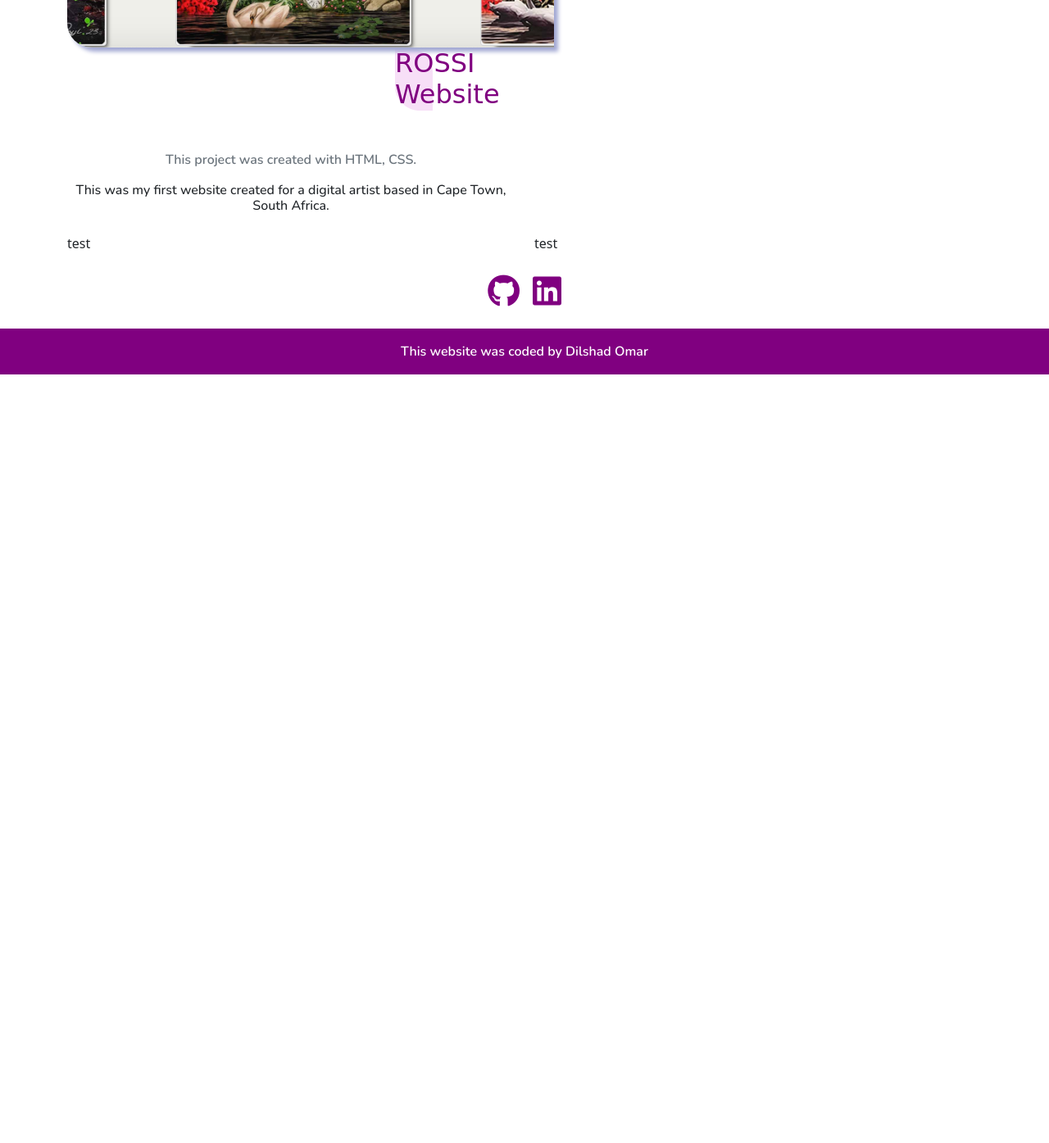
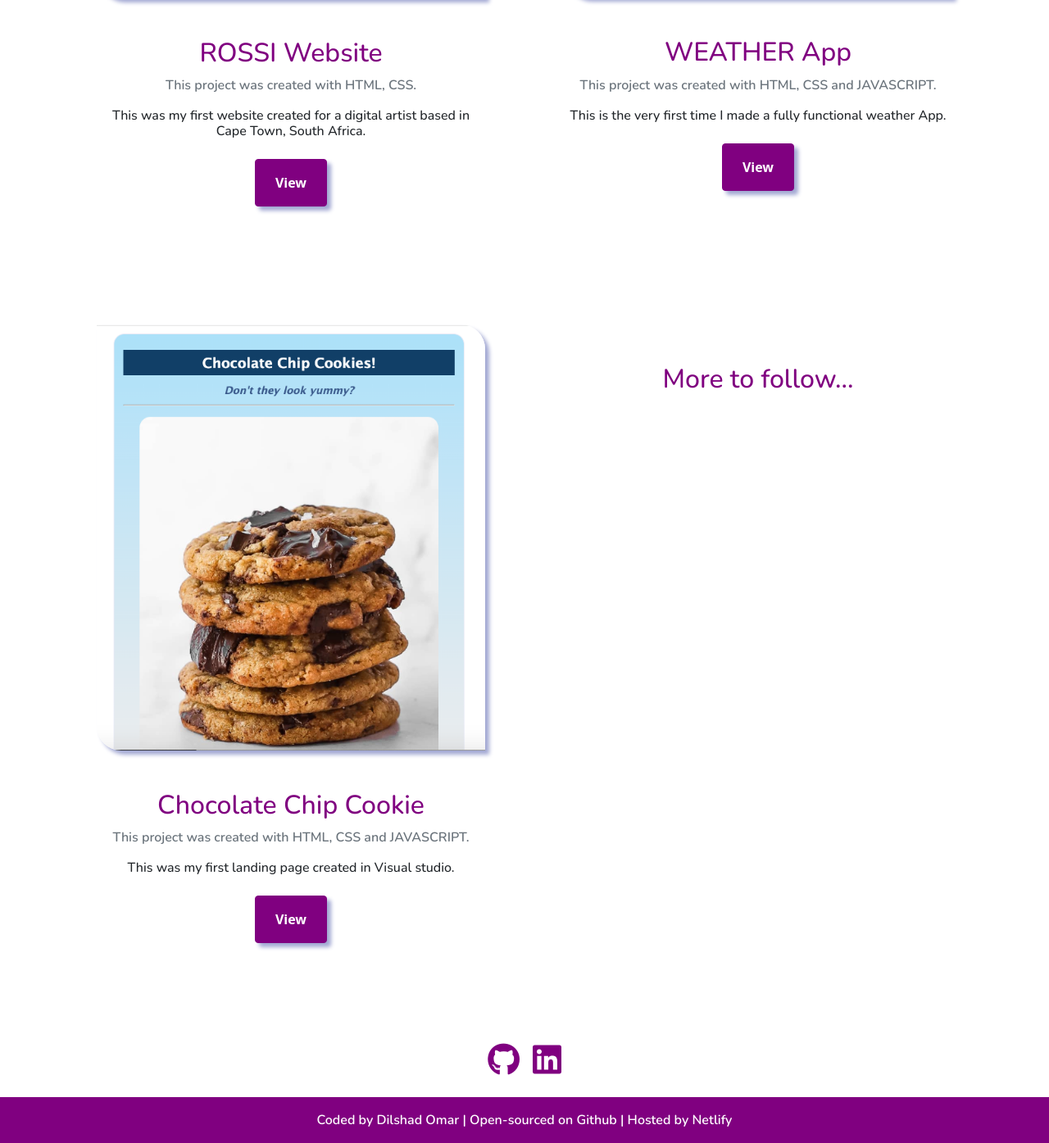
Before and after one commit to Dilshadb09/dilshad-omar-portfolio, a plain HTML site: page work.html in a window 1280 px wide. Shown: the part 780-2175 px from the top of the page at 82% size. Before the commit the page ends 1237 px from the top, so only its background shows below. Drawn offline with nearby package versions, Linux system fonts and the light colour scheme; a web font is replaced by a local one.

Commit message:
completed the projects and contact page

```diff
--- a/src/styles.css
+++ b/src/styles.css
@@ -28,7 +28,7 @@ h1 {
   border-top-right-radius: 30px;
 
 }
-h2{
+h5{
    font-family: "Style Script", cursive;
   margin-top: 140px;
   color: var(--primary-color);
@@ -82,10 +82,10 @@ button:hover{
 
 font-size: 40px;
 }
-.github,.linkedin{
+.github,.linkedin,.email{
   color: var(--primary-color);
 }
-.github:hover,.linkedin:hover{
+.github:hover,.linkedin:hover,.email:hover{
   color: var(--secondary-color);
 }
 
@@ -115,7 +115,7 @@ h4{
 
 h2{
 color: var(--primary-color);
-
+font-family: var(--font-family);
 }
 .profile-pic{
 width:auto;
@@ -132,3 +132,14 @@ width:auto;
   border-top-right-radius: 30px;
   box-shadow: 5px 5px 5px #a2a8d3;
 }
+.work-pic2{
+
+  width:500px;
+  border-bottom-left-radius: 30px;
+  border-top-right-radius: 30px;
+  box-shadow: 5px 5px 5px #a2a8d3;
+}
+.email-link{
+
+  font-size: 40px;
+}
--- a/work.html
+++ b/work.html
@@ -72,26 +72,85 @@
 <div class="container">
   <div class="work-heading">
     <p class="secondary-font text-md-start fs-4 text">Below is an overview of </p></div>
-    <div class="mb-sm-5"><h2 class="work-heading2 shadow fs-1 ps-4 pt-3 pb-2 pe-5 ">My Work</h2></div>
+    <div class="mb-sm-5"><h5 class="work-heading2 shadow fs-1 ps-4 pt-3 pb-2 pe-5 ">My Work</h5></div>
 
   </div>
   <div class="container">
   <div class="row">
-<div class="col-sm-6"> <img src="images/rossi-website.png" alt="rossi-website" class="work-pic">
-<h2 class="text-center mb-5">ROSSI Website</h2>
+<div class="col-sm-6 p-5"> <img src="images/rossi-website.png" alt="rossi-website" class="work-pic mb-5 img-fluid">
+<h2 class="text-center mb-2">ROSSI Website</h2>
 <p class="text-muted text-center fst-normal">This project was created with HTML, CSS.</p>
 <h4 class="text-center fs-6 mt-3 mb-4">
               This was my first website created for a digital artist based in Cape Town, South Africa.
             </h4>
 
+<div class="links d-flex justify-content-center mb-5">
+              <button class="rounded-2">
+                <a
+                  href="https://rossidelvino.netlify.app/"
+                  class="about-me text-decoration-none text-white"
+                  alt="About me" target="_blank"
+                  >View</a
+                >
+              </button>
+            </div>
+
+
 </div>
-<div class="col-sm-6">test</div>
+<div class="col-sm-6 p-5">
+<img src="images/weather app.png" alt="weatherapp" class="work-pic2 mb-5 img-fluid">
+<h2 class="text-center mb-2">WEATHER App</h2>
+<p class="text-muted text-center fst-normal">This project was created with HTML, CSS and JAVASCRIPT.</p>
+<h4 class="text-center fs-6 mt-3 mb-4">
+              This is the very first time I made a fully functional weather App.
+            </h4>
+
+<div class="links d-flex justify-content-center mb-5">
+              <button class="rounded-2">
+                <a
+                  href="https://yourweather2709.netlify.app/"
+                  class="about-me text-decoration-none text-white"
+                  alt="WeatherApp" target="_blank"
+                  >View</a
+                >
+              </button>
+            </div>
+
+
+</div>
 
 </div>
 
   <div class="row">
-<div class="col-sm-6">test</div>
-<div class="col-sm-6">test</div>
+<div class="col-sm-6 p-5">
+<img src="images/chocChipCookie.png" alt="choc-chip-cookie" class="work-pic2 mb-5 img-fluid">
+<h2 class="text-center mb-2">Chocolate Chip Cookie</h2>
+<p class="text-muted text-center fst-normal">This project was created with HTML, CSS and JAVASCRIPT.</p>
+<h4 class="text-center fs-6 mt-3 mb-4">
+              This was my first landing page created in Visual studio.
+            </h4>
+
+<div class="links d-flex justify-content-center mb-5">
+              <button class="rounded-2">
+                <a
+                  href="https://choc-chip-landing.netlify.app/"
+                  class="about-me text-decoration-none text-white"
+                  alt="Choc-chip" target="_blank"
+                  >View</a
+                >
+              </button>
+            </div>
+
+
+</div>
+
+
+
+
+
+
+<div class="col-sm-6">
+<h2 class="text-center text-center mt-5 pt-5 mb-2">More to follow...</h2></div>
 
 </div>
 
@@ -111,7 +170,7 @@
 
 </div>
 <div class="footer-banner">
-  <p class="footer-info text-center text-white pt-3 pb-3 mb-0">This website was coded by Dilshad Omar </p>
+  <p class="footer-info text-center text-white pt-3 pb-3 mb-0">Coded by Dilshad Omar | Open-sourced on Github | Hosted by Netlify</p>
 </div>
   </body>
 </html>
```
Also changed, not shown: about.html (+1 -1 lines), contact.html (+33 -5 lines), index.html (+1 -1 lines), images/weather app.png.
